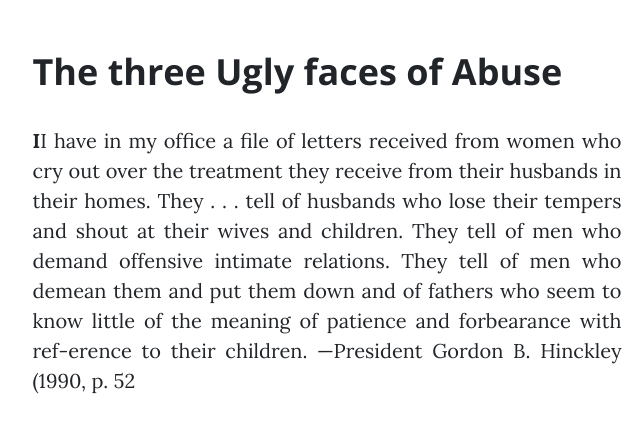
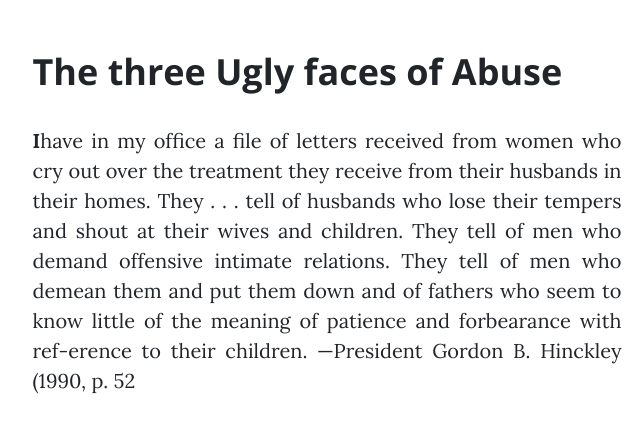
Before and after one commit to austinabu/official_blog, a plain HTML site: page FPP_Blog.html in a window 1280 px wide. Shown: the part 6780-7206 px from the top of the page, 313-953 px from the left. Drawn offline with nearby package versions, Linux system fonts and the light colour scheme.

Commit message:
Update FPP_Blog.html

```diff
--- a/FPP_Blog.html
+++ b/FPP_Blog.html
@@ -94,7 +94,7 @@
 
                        <!-- chapter 24 -->
                         <h2 class="section-heading">The three Ugly faces of Abuse</h2>
-                        <p style ="text-align:justify"><b>I</b>I have in my office a file of letters received from women who cry out over the treatment they receive from their husbands in their homes. They . . . tell of husbands who lose their tempers and shout at their wives and children. They tell of men who demand offensive intimate relations. They tell of men who demean them and put them down and of fathers who seem to know little of the meaning of patience and forbearance with ref-erence to their children. —President Gordon B. Hinckley (1990, p. 52</p>
+                        <p style ="text-align:justify"><b>I</b>have in my office a file of letters received from women who cry out over the treatment they receive from their husbands in their homes. They . . . tell of husbands who lose their tempers and shout at their wives and children. They tell of men who demand offensive intimate relations. They tell of men who demean them and put them down and of fathers who seem to know little of the meaning of patience and forbearance with ref-erence to their children. —President Gordon B. Hinckley (1990, p. 52</p>
                         <img src="emo-abuse.jpg" alt="Family picture">
                         <p style ="text-align:justify">There are many factors responsible for abuse in the home, as well as nature of how it is manifested. For the sake of simplicity, we will recognize three major categories. Sexual abuse, emotional abuse and physical abuse. Sexual abuse has to do with all forms of inappropriate sexual activities between spouses and parents and children. We must be quick to note sexual abuse carries the heaviest weight with regards its malicious capacity to injure and scare a child for life. Indeed, much statistic suggest that majority of serial killers had at one point or the other suffered to sexual abuse as a child. </p>
                         <blockquote class="blockquote"><a href="https://www.crimetraveller.org/2015/07/serial-killers-childhood-abuse/">(CrimeTraveller)</a>>“Researchers from Radford University in Virginia have compared the childhood abuse history of 50 convicted US serial killers classified as ‘lust killers’ against the rates of childhood abuse reported in the general population. Their results indicate considerably higher levels of physical, sexual, and psychological abuse in the serial killer study group.” </p>
```
